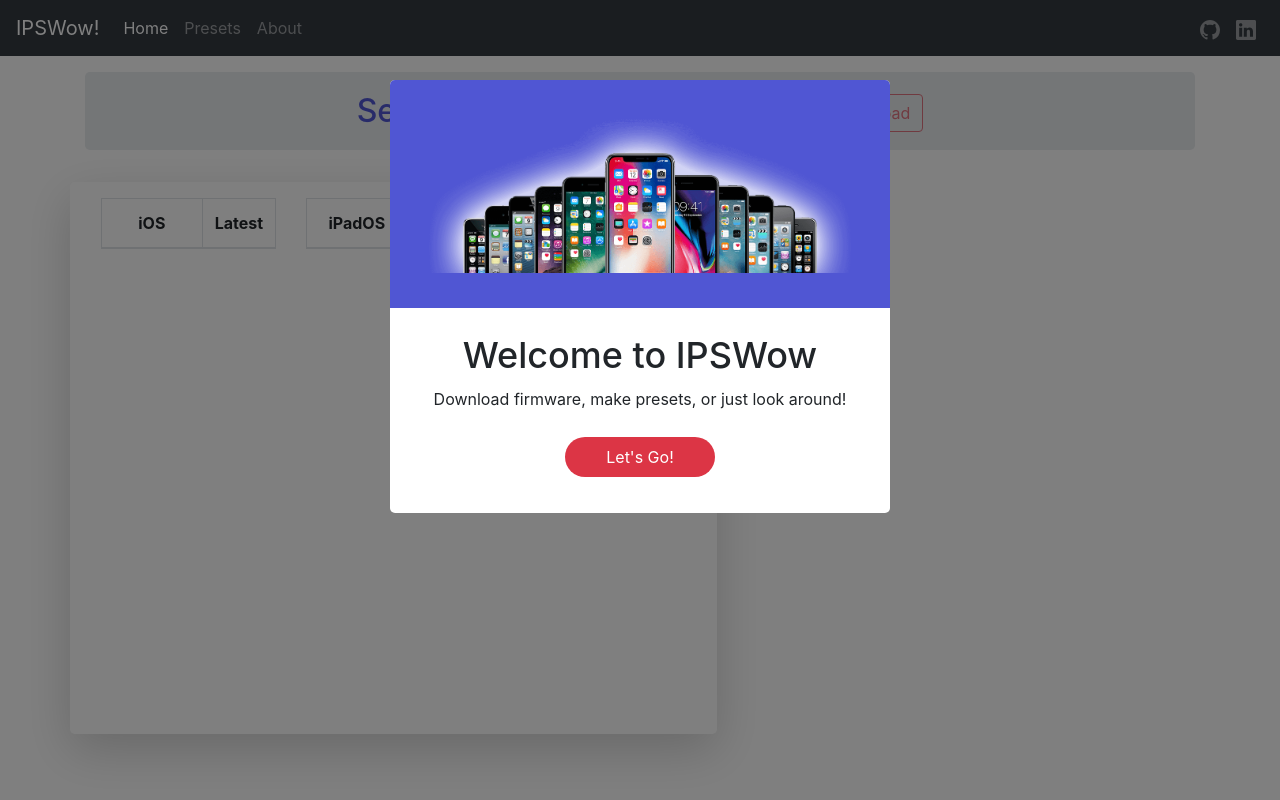
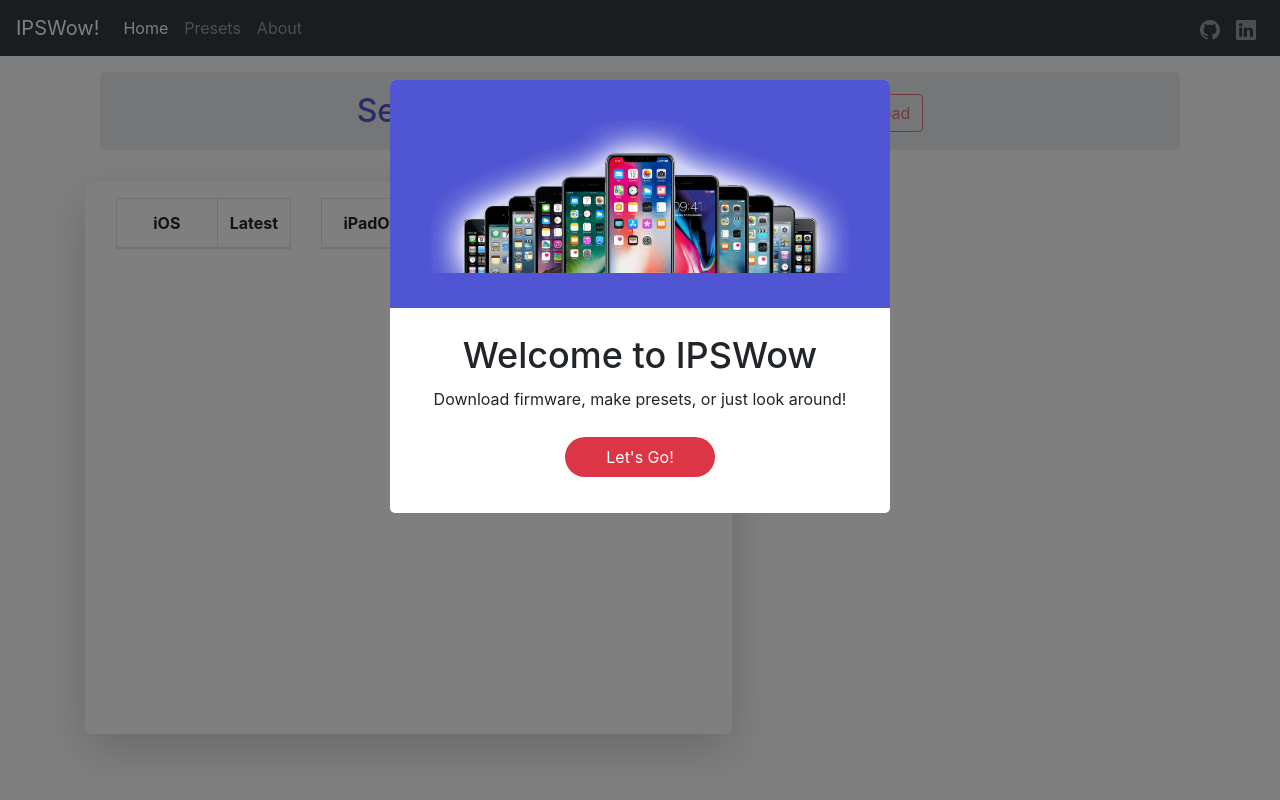
Before and after one commit to princetechn0/IPSWOW, a Flask app: page / in a window 1280 px wide. Run offline with Flask 2, Linux system fonts and the light colour scheme; lists and menus that the app fills with data are empty; parts of the project's set-up code (start-up, migrations or seed data) failed here and were passed over; some libraries are stand-ins or nearby versions.

Commit message:
fixed layouts

```diff
--- a/templates/home.html
+++ b/templates/home.html
@@ -5,7 +5,7 @@
 {% endblock title %}
 
 {% block content %}
-<main role="main">
+<main role="main" class="container">
     <div class="mt-3">
             <div class="jumbotron home-jumbo mx-auto">
                 <div class="text-center">
@@ -16,7 +16,7 @@
             <div class="form-inline">
                 <div class="row shadow-lg p-3 rounded-lg" id="device_tables">
                     {% for device_type in data[0] %}
-                        <div class="my-custom-scrollbar col">
+                        <div class="my-custom-scrollbar col-lg-4">
                             <table class="table table-bordered table-striped mb-0">
                                 <thead onclick="selectAll(this)" id = "table-header-{{device_type}}" class="text-center">
                                     <tr>
--- a/templates/presets.html
+++ b/templates/presets.html
@@ -7,7 +7,7 @@
 {% block content %}
 
 
-<main role="main">
+<main role="main" class="container">
     <div class="mt-3">
         <div class="jumbotron home-jumbo mx-auto">
             <div class="text-center">
```
